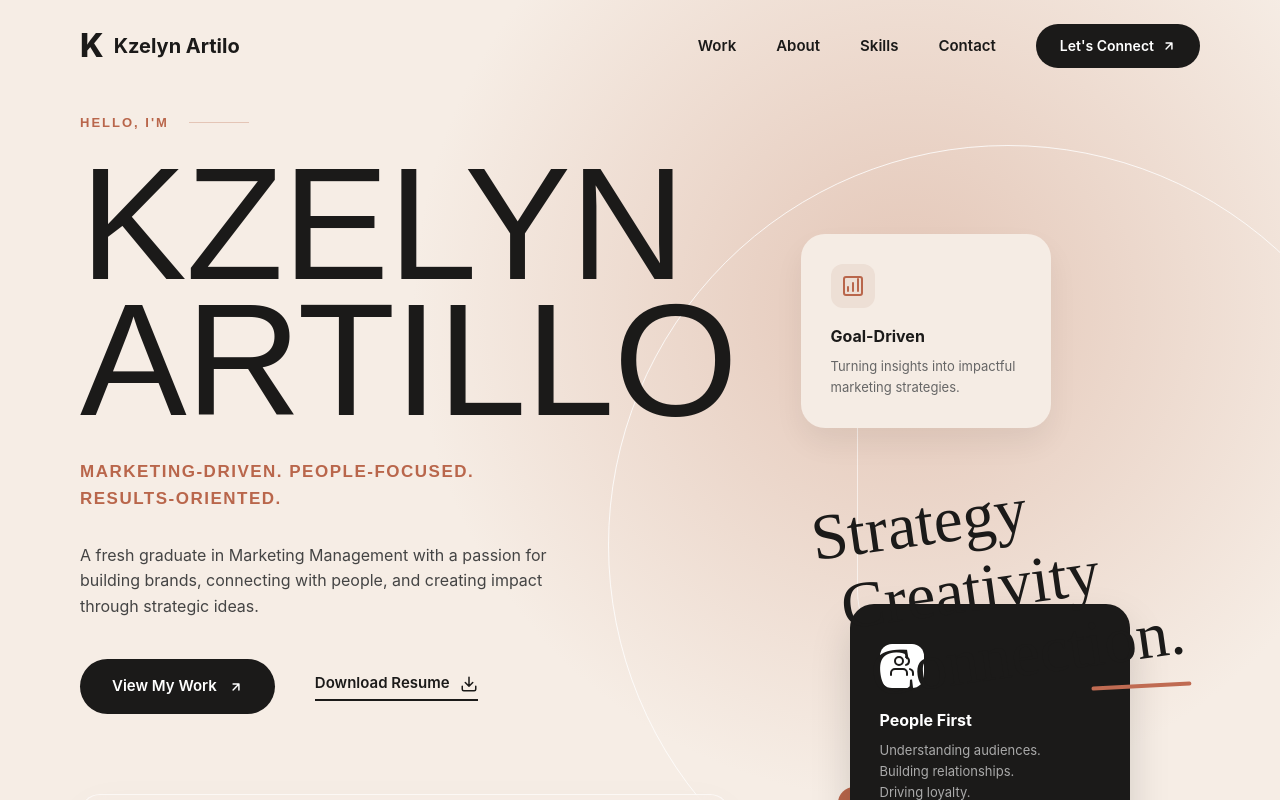
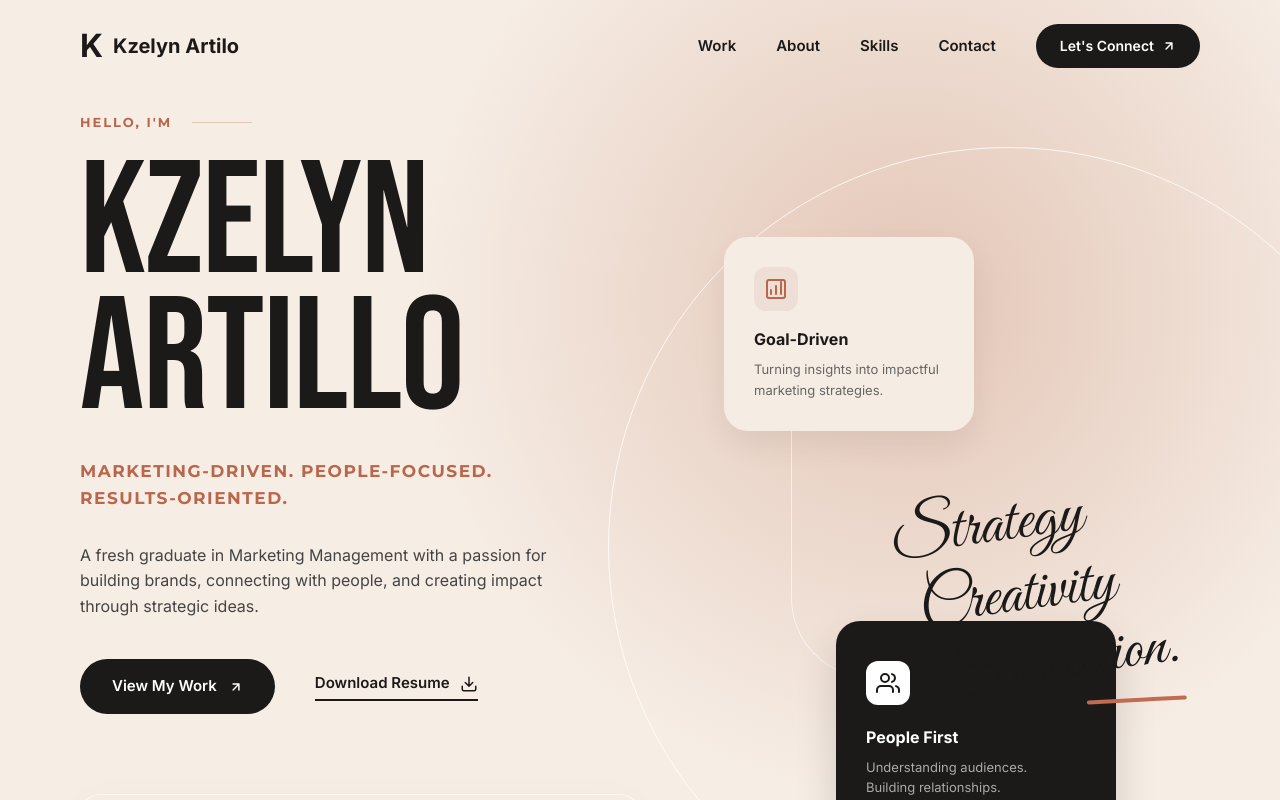
Before and after one commit to vardzz/kzelyn.me, a Next.js app: page / in a window 1280 px wide. Shown: the top 800 px of the page. Built offline with nearby package versions, Linux system fonts and the light colour scheme.

Commit message:
feat: initialize global CSS with custom Tailwind theme and font imports

```diff
--- a/src/app/globals.css
+++ b/src/app/globals.css
@@ -1,5 +1,5 @@
+@import url('https://fonts.googleapis.com/css2?family=Bebas+Neue&family=Great+Vibes&family=Inter:wght@400;500;600;700&family=Montserrat:wght@600;700&display=swap');
 @import "tailwindcss";
-@import url('https://fonts.googleapis.com/css2?family=Bebas+Neue&family=Great+Vibes&family=Inter:wght@400;500;600;700&family=Montserrat:wght@600;700&display=swap');
 
 @theme inline {
   --color-background: #F6EDE5;
```
